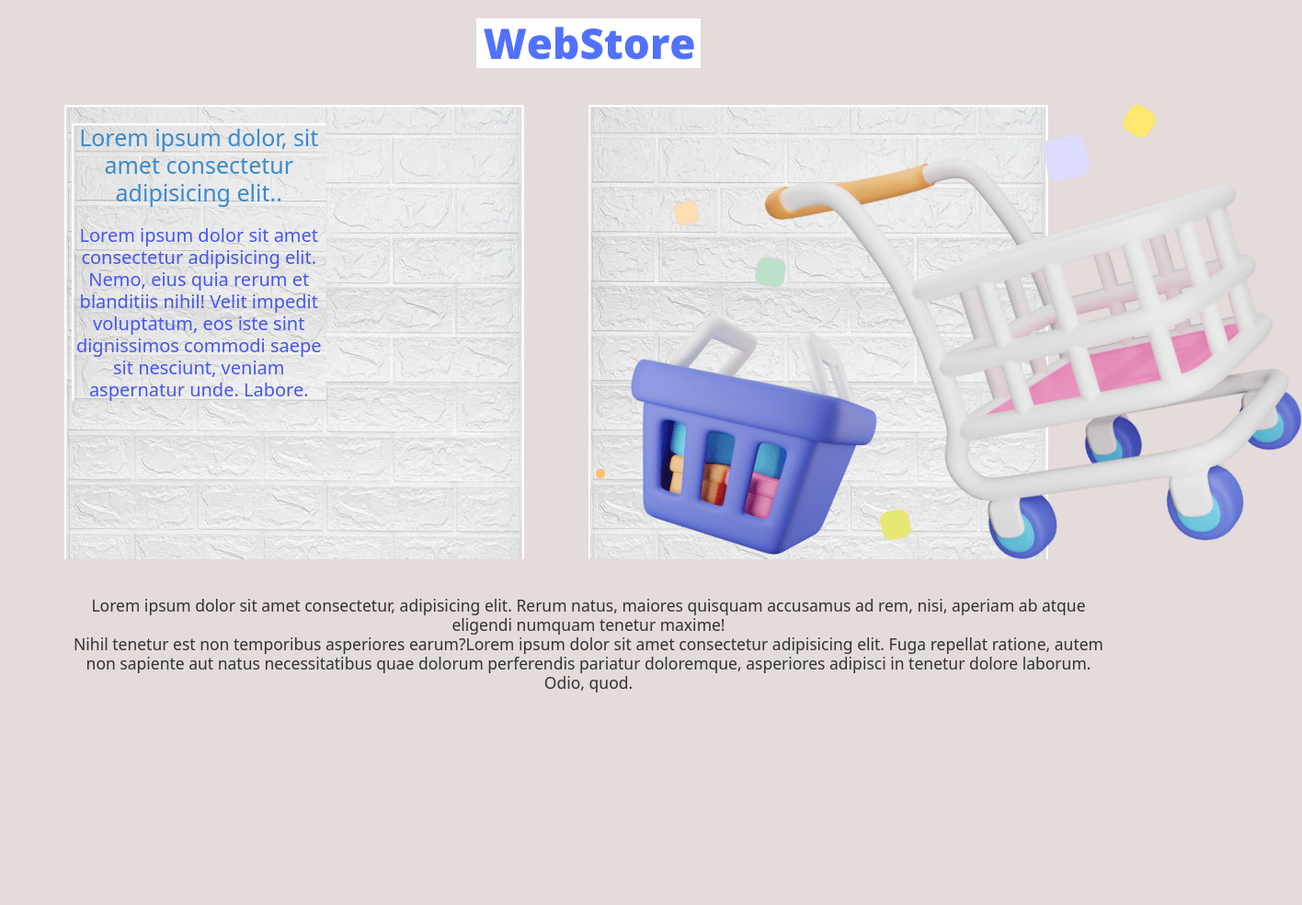
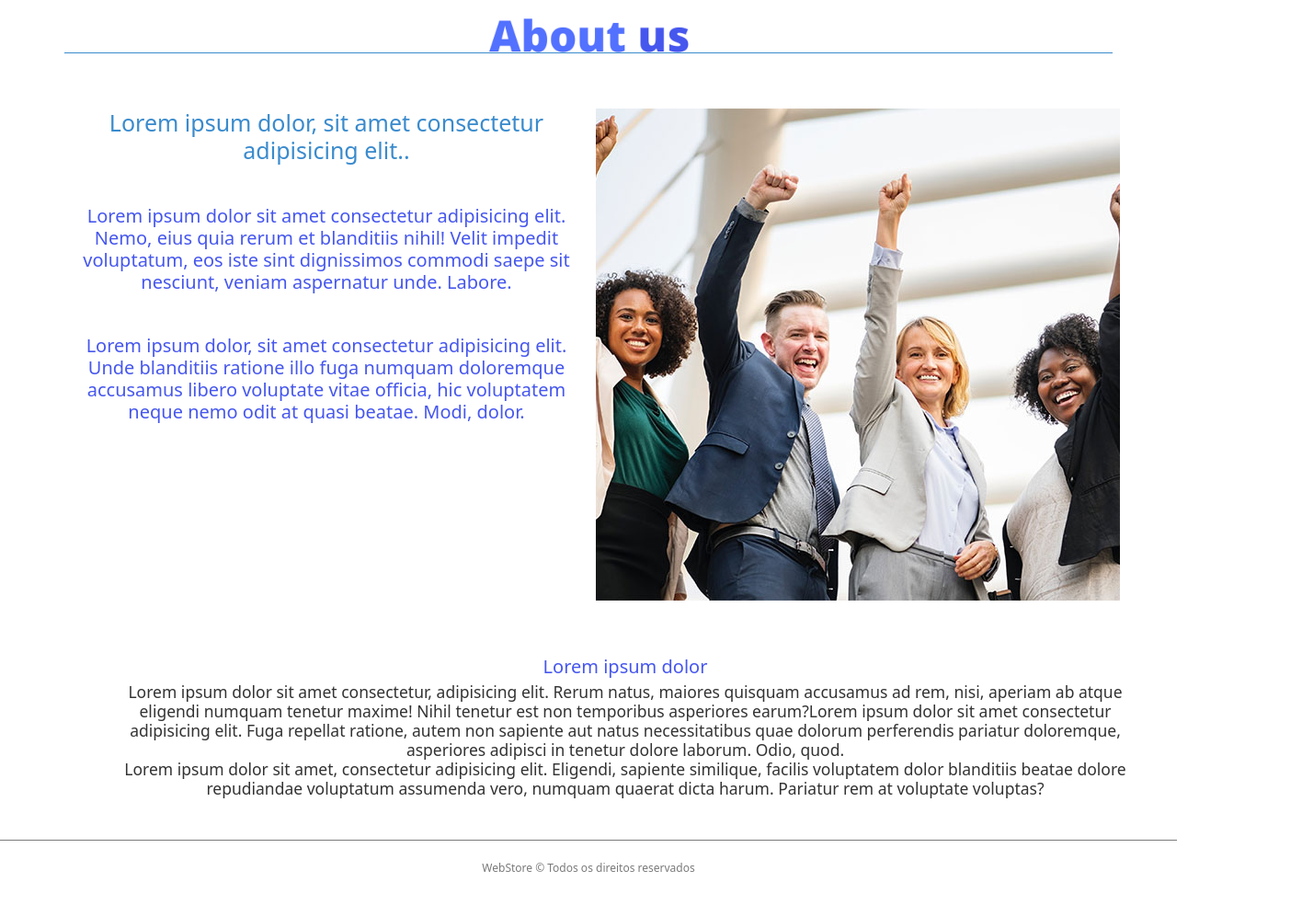
Before and after one commit to wagnermm/jquery, a plain HTML site: page sobre.html in a window 1280 px wide. Shown: the part 20-1004 px from the top of the page at 92% size, 1416 px wide, since content can reach past the window. Before the commit the page ends 800 px from the top, so only its background shows below. Drawn offline with Linux system fonts and the light colour scheme.

Commit message:
finalizando arquivo sobre.html

```diff
--- a/sobre.html
+++ b/sobre.html
@@ -14,19 +14,20 @@
             font-size: 62.5%;
         }
         body {
-            background: rgb(228, 219, 219);
+            background: #fff;
             overflow-x: hidden;
         }
-        .col {
+        #header {
             text-align: center;
             margin-top: 4rem;
-            margin-bottom: 2rem;
+            margin-bottom: 4rem;
+            border-bottom: 1px solid #3a8bcd;;
         }
         .col-6 {
-            background-image: url(./img/paper.webp);
-            background-repeat: no-repeat;
+            margin-top: 2rem;
+            margin-bottom: 2rem;
+            line-height: 40px;
             text-align: center;
-            margin-top: 2rem;
         }
         h1 {
             color: #3a8bcd;
@@ -36,13 +37,21 @@
         }
         #footer {
             color: #333;
-            width: 80%;
+            margin: 4rem;
             text-align: center;
         }
-        @media(max-width: 480px) {
+        .sub-footer {
+            border-top: 1px solid #7a7a7a;
+            text-align: center;
+        }
+        .sub-footer p {
+            font-size: 12px;
+            color: #7a7a7a;
+            line-height: 60px;
+        }
+        @media(max-width: 767px) {
             .col-6 {
                 width: 100%;
-                text-align: center;
             }
         }
     </style>
@@ -51,28 +60,38 @@
 <body>
     <div class="container">
         <div class="row">
-            <div class="col" id="logo">
-                <img src="./img/header-logo.png" alt="">
+            <div class="col" id="header">
+                <a href="index.html"><img src="./img/about.png" alt="logo"></a>
             </div>
         </div>
         <div class="row">
             <div class="col-6 sm-12">
-                <div class="col-6 sm-12">
-                    <h1>Lorem ipsum dolor, sit amet consectetur adipisicing elit..</h1><br>
-                    <h2>Lorem ipsum dolor sit amet consectetur adipisicing elit. Nemo, eius quia rerum et blanditiis nihil! Velit impedit voluptatum, eos iste sint dignissimos commodi saepe sit nesciunt, veniam aspernatur unde. Labore.</h2>
-                </div>
+                <h1>Lorem ipsum dolor, sit amet consectetur adipisicing elit..</h1><br>
+                <h2>Lorem ipsum dolor sit amet consectetur adipisicing elit. Nemo, eius quia rerum et blanditiis nihil! Velit impedit voluptatum, eos iste sint dignissimos commodi saepe sit nesciunt, veniam aspernatur unde. Labore.</h2><br><h2>Lorem ipsum dolor, sit amet consectetur adipisicing elit. Unde blanditiis ratione illo fuga numquam doloremque accusamus libero voluptate vitae officia, hic voluptatem neque nemo odit at quasi beatae. Modi, dolor.</h2>
             </div>
             <div class="col-6 sm-12">
-                <img src="./img/carrinho.webp" alt="">
+                <img src="./img/about-us.jpg" alt="about-us">
             </div>
         </div>
         <div class="row">
-            <div class="col" id="footer">
+            <div class="col-12 sm-12" id="footer">
+                <h2>Lorem ipsum dolor</h2>
                 <h3>
-                    Lorem ipsum dolor sit amet consectetur, adipisicing elit. Rerum natus, maiores quisquam accusamus ad rem, nisi, aperiam ab atque eligendi numquam tenetur maxime!<br> Nihil tenetur est non temporibus asperiores earum?Lorem ipsum dolor sit amet consectetur adipisicing elit. Fuga repellat ratione, autem non sapiente aut natus necessitatibus quae dolorum perferendis pariatur doloremque, asperiores adipisci in tenetur dolore laborum. Odio, quod.
+                    Lorem ipsum dolor sit amet consectetur, adipisicing elit. Rerum natus, maiores quisquam accusamus ad rem, nisi, aperiam ab atque eligendi numquam tenetur maxime! Nihil tenetur est non temporibus asperiores earum?Lorem ipsum dolor sit amet consectetur adipisicing elit. Fuga repellat ratione, autem non sapiente aut natus necessitatibus quae dolorum perferendis pariatur doloremque, asperiores adipisci in tenetur dolore laborum. Odio, quod.<br> Lorem ipsum dolor sit amet, consectetur adipisicing elit. Eligendi, sapiente similique, facilis voluptatem dolor blanditiis beatae dolore repudiandae voluptatum assumenda vero, numquam quaerat dicta harum. Pariatur rem at voluptate voluptas?
                 </h3>
             </div>
         </div>
     </div>
-</body>
-</html>
+    <div class="sub-footer">
+        <div class="container">
+            <div class="row">
+                <div class="col-md-12">
+                    <div class="copyright-text">
+                        <p>WebStore &copy; Todos os direitos reservados
+                        </div>
+                    </div>
+                </div>
+            </div>
+        </div>
+    </body>
+    </html>
```
Also changed, not shown: img/about.png (added), img/about2.png (added), img/carrinho.webp (deleted), img/paper.webp (deleted).
